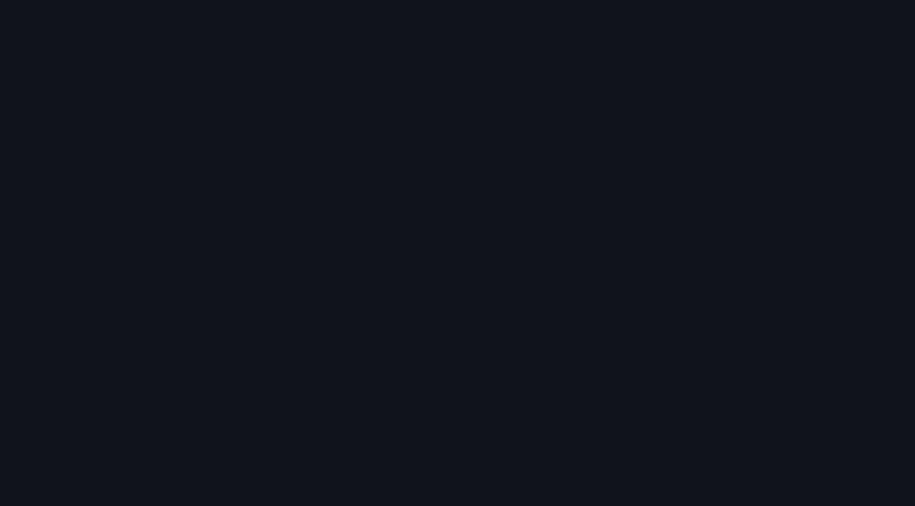
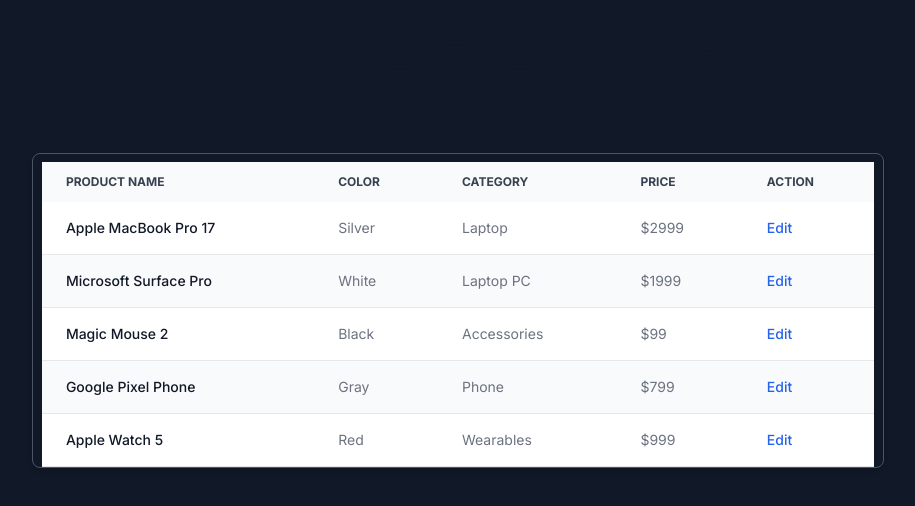
Before and after one commit to DaniloRomoaldo/S.H.I.P, a React (Vite) app in the folder frontend/: page /viewListExerciseLists in a window 1280 px wide. Before the commit this address had no page. Shown: the top 506 px of the page, without its empty margins (182-1097 px from the left). Built offline with nearby package versions, Linux system fonts and the light colour scheme.

Commit message:
datable init

```diff
--- /dev/null
+++ b/frontend/src/components/DataTable.jsx
@@ -0,0 +1,117 @@
+export default function DataTable(){
+    return(
+
+
+<div className="relative overflow-x-auto shadow-md sm:rounded-lg border border-gray-600">
+    <table className="w-[98%] justify-self-center mt-2 text-sm text-left rtl:text-right text-gray-500 dark:text-gray-400">
+        <thead className="text-xs text-gray-700 uppercase bg-gray-50 dark:bg-gray-700 dark:text-gray-400">
+            <tr>
+                <th scope="col" className="px-6 py-3">
+                    Product name
+                </th>
+                <th scope="col" className="px-6 py-3">
+                    Color
+                </th>
+                <th scope="col" className="px-6 py-3">
+                    Category
+                </th>
+                <th scope="col" className="px-6 py-3">
+                    Price
+                </th>
+                <th scope="col" className="px-6 py-3">
+                    Action
+                </th>
+            </tr>
+        </thead>
+        <tbody>
+            <tr className="odd:bg-white odd:dark:bg-gray-900 even:bg-gray-50 even:dark:bg-gray-800 border-b dark:border-gray-700 border-gray-200">
+                <th scope="row" className="px-6 py-4 font-medium text-gray-900 whitespace-nowrap dark:text-white">
+                    Apple MacBook Pro 17
+                </th>
+                <td className="px-6 py-4">
+                    Silver
+                </td>
+                <td className="px-6 py-4">
+                    Laptop
+                </td>
+                <td className="px-6 py-4">
+                    $2999
+                </td>
+                <td className="px-6 py-4">
+                    <a href="#" className="font-medium text-blue-600 dark:text-blue-500 hover:underline">Edit</a>
+                </td>
+            </tr>
+            <tr className="odd:bg-white odd:dark:bg-gray-900 even:bg-gray-50 even:dark:bg-gray-800 border-b dark:border-gray-700 border-gray-200">
+                <th scope="row" className="px-6 py-4 font-medium text-gray-900 whitespace-nowrap dark:text-white">
+                    Microsoft Surface Pro
+                </th>
+                <td className="px-6 py-4">
+                    White
+                </td>
+                <td className="px-6 py-4">
+                    Laptop PC
+                </td>
+                <td className="px-6 py-4">
+                    $1999
+                </td>
+                <td className="px-6 py-4">
+                    <a href="#" className="font-medium text-blue-600 dark:text-blue-500 hover:underline">Edit</a>
+                </td>
+            </tr>
+            <tr className="odd:bg-white odd:dark:bg-gray-900 even:bg-gray-50 even:dark:bg-gray-800 border-b dark:border-gray-700 border-gray-200">
+                <th scope="row" className="px-6 py-4 font-medium text-gray-900 whitespace-nowrap dark:text-white">
+                    Magic Mouse 2
+                </th>
+                <td className="px-6 py-4">
+                    Black
+                </td>
+                <td className="px-6 py-4">
+                    Accessories
+                </td>
+                <td className="px-6 py-4">
+                    $99
+                </td>
+                <td className="px-6 py-4">
+                    <a href="#" className="font-medium text-blue-600 dark:text-blue-500 hover:underline">Edit</a>
+                </td>
+            </tr>
+            <tr className="odd:bg-white odd:dark:bg-gray-900 even:bg-gray-50 even:dark:bg-gray-800 border-b dark:border-gray-700 border-gray-200">
+                <th scope="row" className="px-6 py-4 font-medium text-gray-900 whitespace-nowrap dark:text-white">
+                    Google Pixel Phone
+                </th>
+                <td className="px-6 py-4">
+                    Gray
+                </td>
+                <td className="px-6 py-4">
+                    Phone
+                </td>
+                <td className="px-6 py-4">
+                    $799
+                </td>
+                <td className="px-6 py-4">
+                    <a href="#" className="font-medium text-blue-600 dark:text-blue-500 hover:underline">Edit</a>
+                </td>
+            </tr>
+            <tr className="odd:bg-white odd:dark:bg-gray-900 even:bg-gray-50 even:dark:bg-gray-800 border-b dark:border-gray-700 border-gray-200">
+                <th scope="row" className="px-6 py-4 font-medium text-gray-900 whitespace-nowrap dark:text-white">
+                    Apple Watch 5
+                </th>
+                <td className="px-6 py-4">
+                    Red
+                </td>
+                <td className="px-6 py-4">
+                    Wearables
+                </td>
+                <td className="px-6 py-4">
+                    $999
+                </td>
+                <td className="px-6 py-4">
+                    <a href="#" className="font-medium text-blue-600 dark:text-blue-500 hover:underline">Edit</a>
+                </td>
+            </tr>
+        </tbody>
+    </table>
+</div>
+
+    )
+}
--- a/frontend/src/pages/registerExerciseLists.jsx
+++ b/frontend/src/pages/registerExerciseLists.jsx
@@ -57,11 +57,11 @@
         {alertMessage && (
             <Alert
                 message={alertMessage}
-                onClose={() => setAlertMessage("")} // 👈 Zera quando clicar!
+                onClose={() => setAlertMessage("")}
             />
             )}
 
-        <form key={resetKey} className="w-[70%] h-[95%] bg-[#202024] flex flex-col">
+        <form key={resetKey} className="w-[60%] h-[95%] bg-[#202024] flex flex-col">
 
           {/* Parte fixa*/}
           <div className="w-full px-[3%] py-4">
--- /dev/null
+++ b/frontend/src/pages/viewExerciseLists.jsx
@@ -0,0 +1,15 @@
+import DataTable from "../components/DataTable"
+
+export default function ViewExerciseLists(){
+    return(
+        <div className="h-screen flex flex-col items-center bg-gray-900 p-4 sm:p-6 md:p-8">
+
+            <p className="text-gray-900 text-6xl dark:text-white">Lista de Exercícios</p>
+
+                <div className="h-[90%] w-[70%] mt-[5%]">
+                    <DataTable />
+                </div>
+
+        </div>
+    )
+}
--- a/frontend/src/routes/router.jsx
+++ b/frontend/src/routes/router.jsx
@@ -5,6 +5,7 @@
 import ProtectedRoutes from "./protected/protectedRoutes"
 import ExerciseLists from "../pages/registerExerciseLists"
 import ListExerciseLists from "../pages/exerciseLists"
+import ViewExerciseLists from "../pages/viewExerciseLists"
 
 export default function Router (){
     return(
@@ -15,6 +16,7 @@
             <Route path="/register" element={<Register />} />
             <Route path="/registerExerciseLists" element={<ExerciseLists />} />
             <Route path="/listExerciseLists" element={<ListExerciseLists />} />
+            <Route path="/viewListExerciseLists" element={<ViewExerciseLists />} />
             <Route
                 path="/home"
                 element={
```
